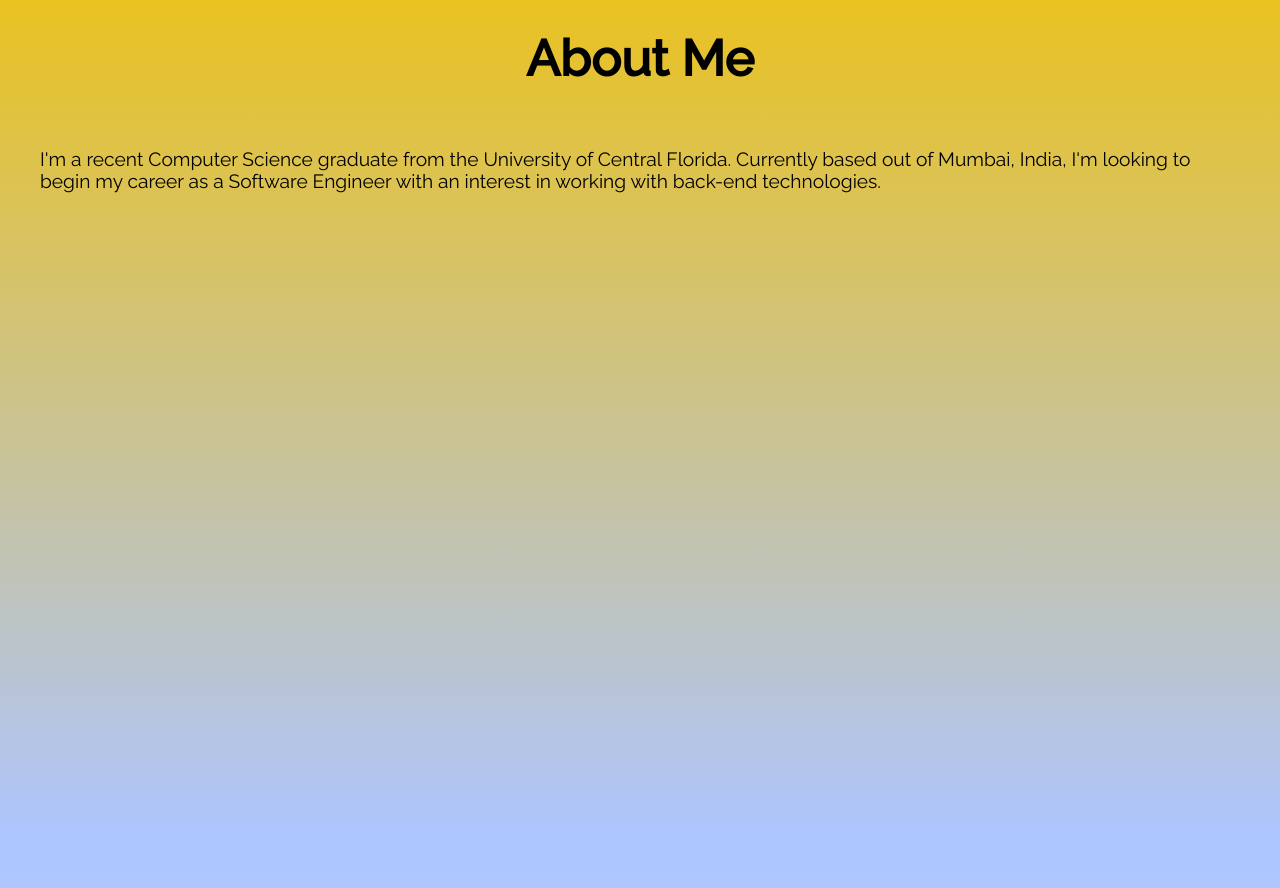
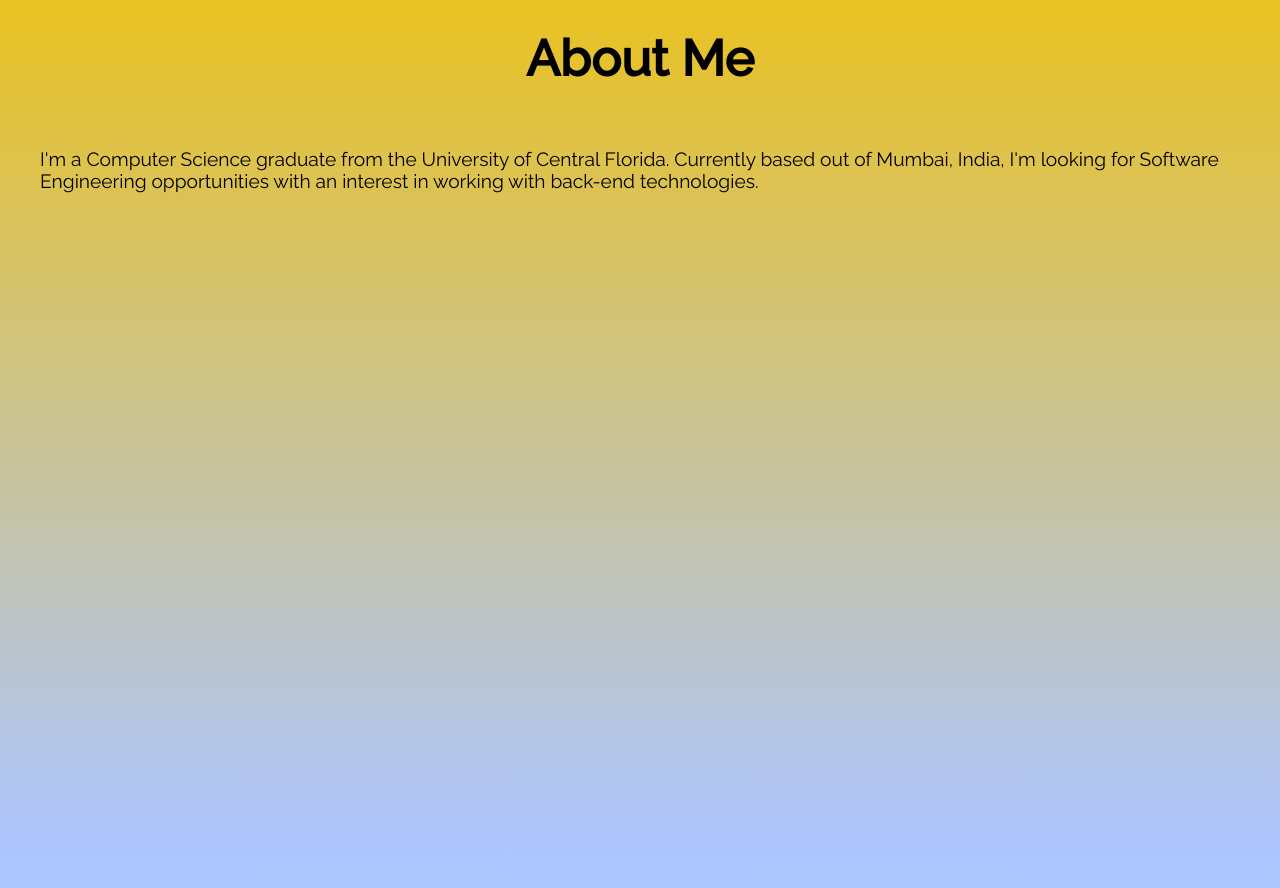
Before and after one commit to anki079/PersonalWebsite, a plain HTML site: page index.html in a window 1280 px wide. Shown: the part 1080-1968 px from the top of the page. Drawn offline with Linux system fonts and the light colour scheme.

Commit message:
Update information

```diff
--- a/index.html
+++ b/index.html
@@ -40,8 +40,8 @@
             </section>
             <section id="about">
                 <h1>About Me</h1>
-                <p>I'm a recent Computer Science graduate from the University of Central Florida. Currently based out of Mumbai, India,
-                    I'm looking to begin my career as a Software Engineer with an interest in working with back-end technologies.
+                <p>I'm a Computer Science graduate from the University of Central Florida. Currently based out of Mumbai, India,
+                    I'm looking for Software Engineering opportunities with an interest in working with back-end technologies.
                 </p>
             </section>
 
```
